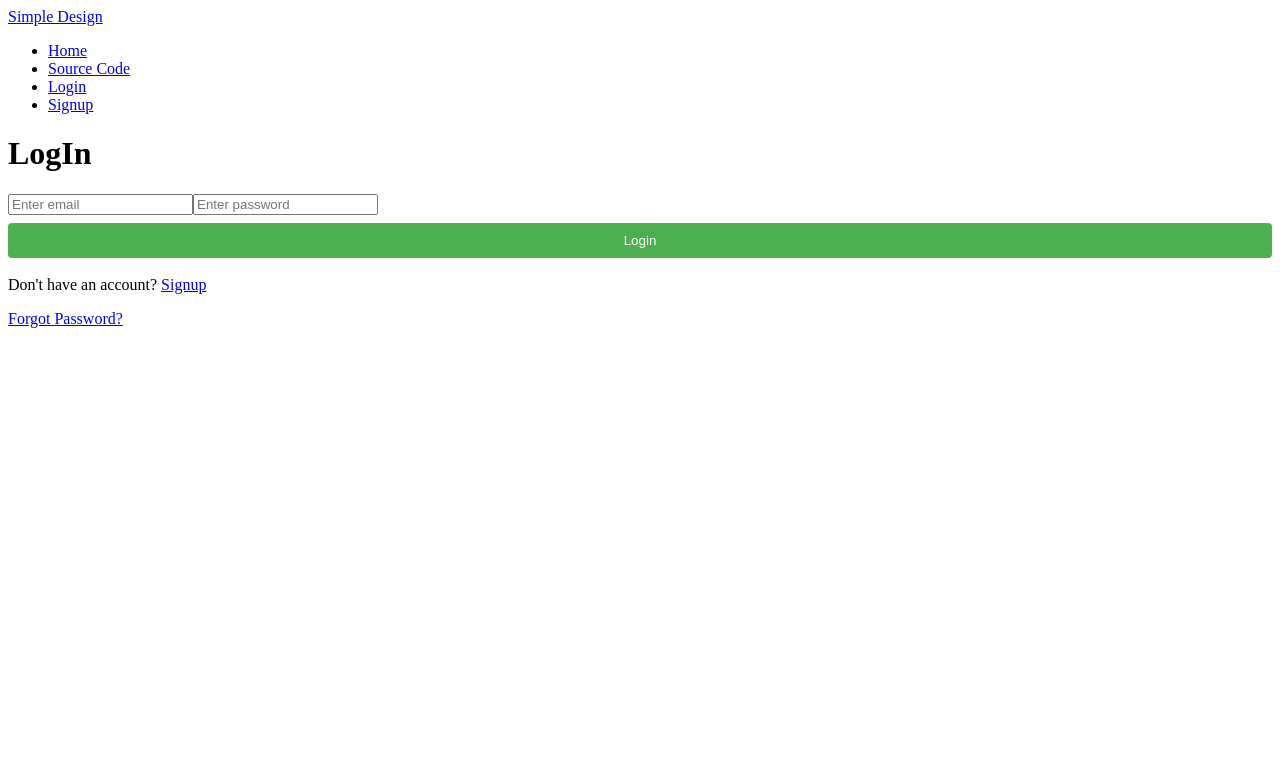
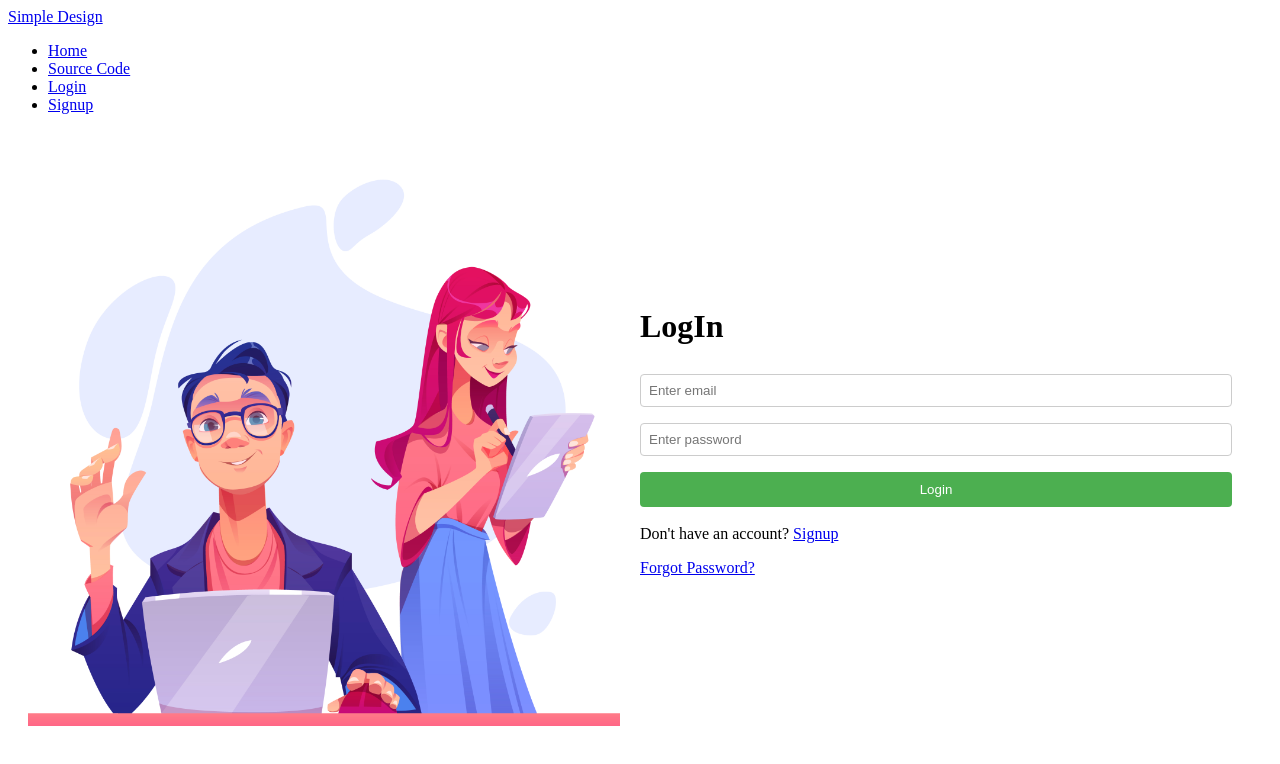
Before and after one commit to HikmaAnwar/simple-react-design, a React (Create React App) app: page /login in a window 1280 px wide. Shown: the top 764 px of the page. Built offline with nearby package versions, Linux system fonts and the light colour scheme.

Commit message:
feat: added an image to login page

```diff
--- a/src/allstyles/login.jsx
+++ b/src/allstyles/login.jsx
@@ -2,8 +2,7 @@ import React, { useState } from "react";
 import Modal from "react-modal";
 import { Link } from "react-router-dom";
 import styles from "./login.module.css";
-
-
+import myImage from "./login.jpg"
 
 Modal.setAppElement('#root');
 
@@ -31,9 +30,13 @@ const Login = () => {
         }
     };
 
+    return (
+        <div className={styles.container}>
+            <div className={styles.imageContainer}>
+                <img src={myImage}  />
+            </div>
 
-    return (
-        <div>
+            <div className={styles.formContainer}>
                 <h1>LogIn</h1>
                 <input
                     className={styles.inputemail}
@@ -41,24 +44,20 @@ const Login = () => {
                     placeholder="Enter email"
                     value={email}
                     onChange={(e) => setEmail(e.target.value)}
-
                 />
-
-            <input className={styles.inputpassword}
+                <input
+                    className={styles.inputpassword}
                     type="password"
                     placeholder="Enter password"
                     value={password}
                     onChange={(e) => setPassword(e.target.value)}
-
                 />
-
-            <button className={styles.logbutton} onClick={handleLogin} >Login</button>
-
+                <button className={styles.logbutton} onClick={handleLogin}>Login</button>
                 <p style={{ marginTop: '10px' }}>
                     Don't have an account? <Link to={"/signup"}>Signup</Link>
                 </p>
-
                 <Link to="#" onClick={() => setModalIsOpen(true)}>Forgot Password?</Link>
+            </div>
 
             <Modal
                 isOpen={modalIsOpen}
@@ -82,7 +81,8 @@ const Login = () => {
                 }}
             >
                 <h2>Forgot Password</h2>
-                <input className={styles.inputforgotemail}
+                <input
+                    className={styles.inputforgotemail}
                     type="email"
                     placeholder="Enter your email"
                     value={forgotEmail}
@@ -90,11 +90,10 @@ const Login = () => {
                         setForgotEmail(e.target.value);
                         setEmailError(false);
                     }}
-
                 />
                 {emailError && <p style={{ color: 'red', marginTop: '5px' }}>Please fill out this field</p>}
-                <button className={styles.sendbutton} onClick={handleSendEmail} >Send</button>
-                <button className={styles.closebutton} onClick={() => setModalIsOpen(false)} >Close Modal</button>
+                <button className={styles.sendbutton} onClick={handleSendEmail}>Send</button>
+                <button className={styles.closebutton} onClick={() => setModalIsOpen(false)}>Close Modal</button>
             </Modal>
         </div>
     );
--- a/src/allstyles/login.module.css
+++ b/src/allstyles/login.module.css
@@ -1,30 +1,26 @@
-/* login.module.css */
-
 .container {
     display: flex;
-    justify-content: center;
+    justify-content: space-between;
     align-items: center;
-    height: 100vh;
+    margin: 20px;
 }
 
-.image {
-    flex: 1;
-    background: url('C:\Users\HP\Documents\GitHub\simple-react-design\src\allstyles\login.jpg') no-repeat center center;
-    background-size: cover;
+.imageContainer {
+    width: 50%;
+    text-align: center;
 }
 
-.form {
-    flex: 1;
-    max-width: 400px;
-    margin-right: 20px;
-    padding: 20px;
-    border: 1px solid #ccc;
-    border-radius: 8px;
-    background-color: #fff;
-    box-shadow: 0 4px 8px rgba(0, 0, 0, 0.1);
+.imageContainer img {
+    max-width: 100%;
+    height: auto;
 }
 
-.input1, .input2, .input3 {
+.formContainer {
+    width: 50%;
+    padding: 20px;
+}
+
+.inputemail, .inputpassword, .inputforgotemail {
     width: 100%;
     padding: 8px;
     margin: 8px 0;
@@ -35,12 +31,12 @@
 
 .logbutton, .sendbutton, .closebutton {
     width: 100%;
+    color: white;
     padding: 10px;
     margin: 8px 0;
     border: none;
     border-radius: 4px;
     cursor: pointer;
-    color: white;
 }
 
 .logbutton {
```
Lines whose indentation alone changed are shown as unchanged.
